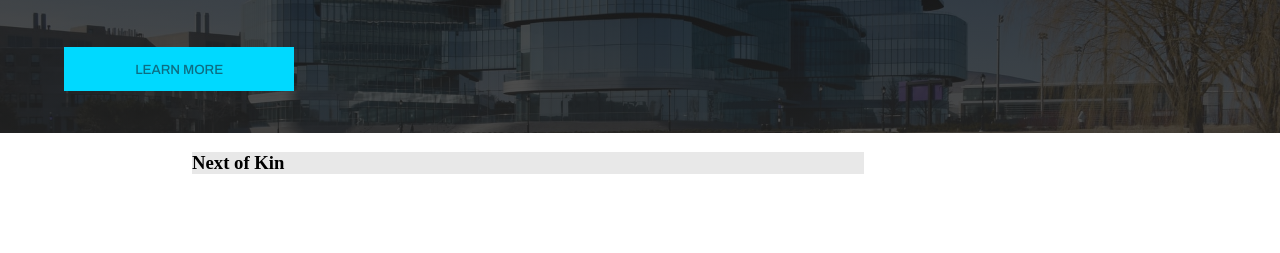
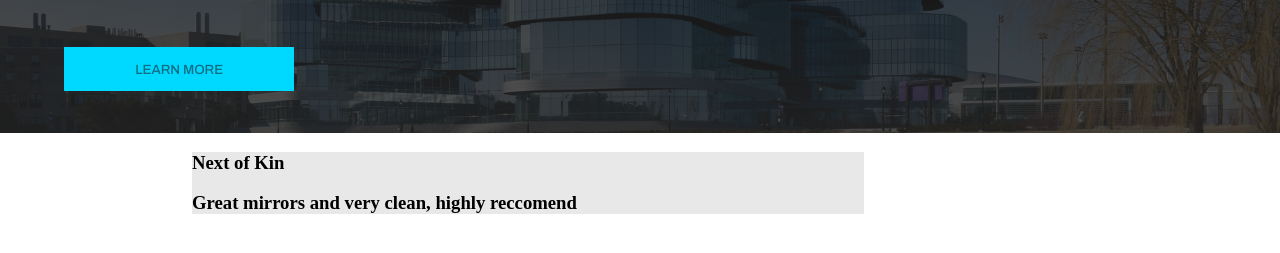
Before and after one commit to spencerlevitt/cs130-project, a plain HTML site: page index.html in a window 1280 px wide. Shown: the part 251-504 px from the top of the page. Drawn offline with Linux system fonts and the light colour scheme.

Commit message:
Add hardcoded rating

```diff
--- a/index.html
+++ b/index.html
@@ -56,6 +56,7 @@
       <section id="feed">
         <div id="review">
           <h3 class="review-header">Next of Kin</h3>
+          <h3 class="review">Great mirrors and very clean, highly reccomend</h3>
         </div>
       </section>
     </main>
```
